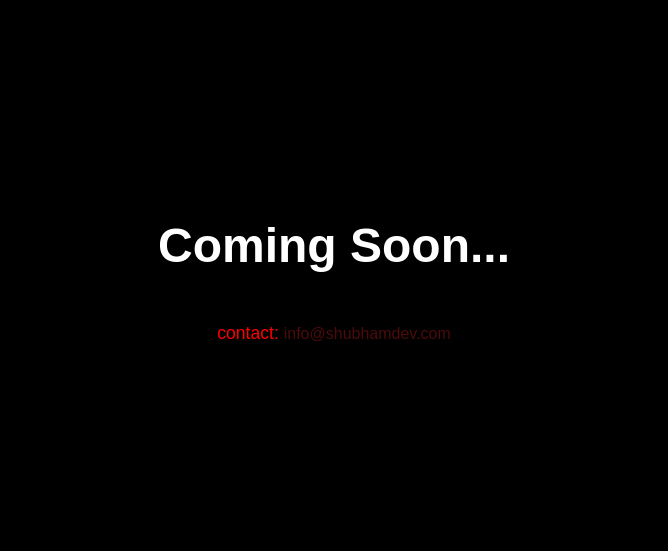
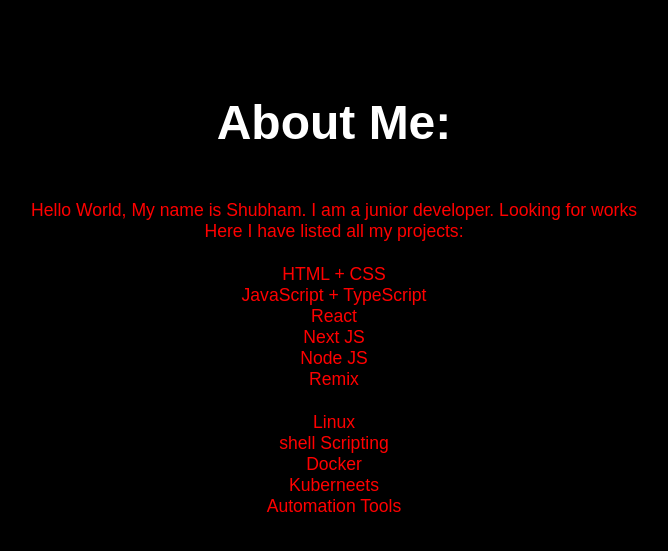
Before and after one commit to shubhamdevs/portfolio, a plain HTML site: page index.html in a window 1280 px wide. Shown: the part 129-680 px from the top of the page, without its empty margins (306-974 px from the left). Drawn offline with Linux system fonts and the light colour scheme; a web font is replaced by a local one.

Commit message:
git commit -m "Close: Make a basic idea template about the Portfolio Website #1"

```diff
--- a/index.html
+++ b/index.html
@@ -1,16 +1,68 @@
 <!DOCTYPE html>
 <html lang="en">
-<head>
-    <meta charset="UTF-8">
-    <meta name="viewport" content="width=device-width, initial-scale=1.0">
+  <head>
+    <meta charset="UTF-8" />
+    <meta name="viewport" content="width=device-width, initial-scale=1.0" />
     <title>Shubham Biswas</title>
-    <link rel="stylesheet" href="styles.css">
-    <link rel="preconnect" href="https://fonts.googleapis.com">
-<link rel="preconnect" href="https://fonts.gstatic.com" crossorigin>
-<link href="https://fonts.googleapis.com/css2?family=Sixtyfour+Convergence&display=swap" rel="stylesheet">
-</head>
-<body>
-    <h1>Coming Soon...</h1>
-    <p>contact: <a href="mailto:info@shubhamdev.com" target="_blank">info@shubhamdev.com</a></p>
-</body>
+    <link rel="stylesheet" href="styles.css" />
+    <link rel="preconnect" href="https://fonts.googleapis.com" />
+    <link rel="preconnect" href="https://fonts.gstatic.com" crossorigin />
+    <link
+      href="https://fonts.googleapis.com/css2?family=Sixtyfour+Convergence&display=swap"
+      rel="stylesheet"
+    />
+  </head>
+  <body>
+    <div>
+      <nav>Projects</nav>
+      <nav>Tech Stack</nav>
+      <nav>Blogs</nav>
+    </div>
+    <main>
+      <div class="hero-section">
+        <div class="image-holder">
+          <img src="" />
+        </div>
+        <div>
+          <h1>About Me:</h1>
+          <section>
+            <p>
+              Hello World, My name is Shubham. I am a junior developer. Looking
+              for works
+            </p>
+          </section>
+        </div>
+      </div>
+
+      <div class="project-section">
+        <p>Here I have listed all my projects:</p>
+        <div class="projects"></div>
+      </div>
+
+      <div class="skills-section">
+        <div class="skills">
+          <div class="frontend-skills">
+            <h3>Frontend Skills</h3>
+            <p>HTML + CSS</p>
+            <p>JavaScript + TypeScript</p>
+            <p>React</p>
+            <p>Next JS</p>
+            <p>Node JS</p>
+            <p>Remix</p>
+          </div>
+          <div class="backendskiils">
+            <h3>Backend Skiils</h3>
+            <p>Linux</p>
+            <p>shell Scripting</p>
+            <p>Docker</p>
+            <p>Kuberneets</p>
+            <p>Automation Tools</p>
+          </div>
+          <div>
+            <h3>AI Engineering</h3>
+          </div>
+        </div>
+      </div>
+    </main>
+  </body>
 </html>
```
Also changed, not shown: project.js (added, +16 -0 lines), skill.js (added, +14 -0 lines), index.js (added).
